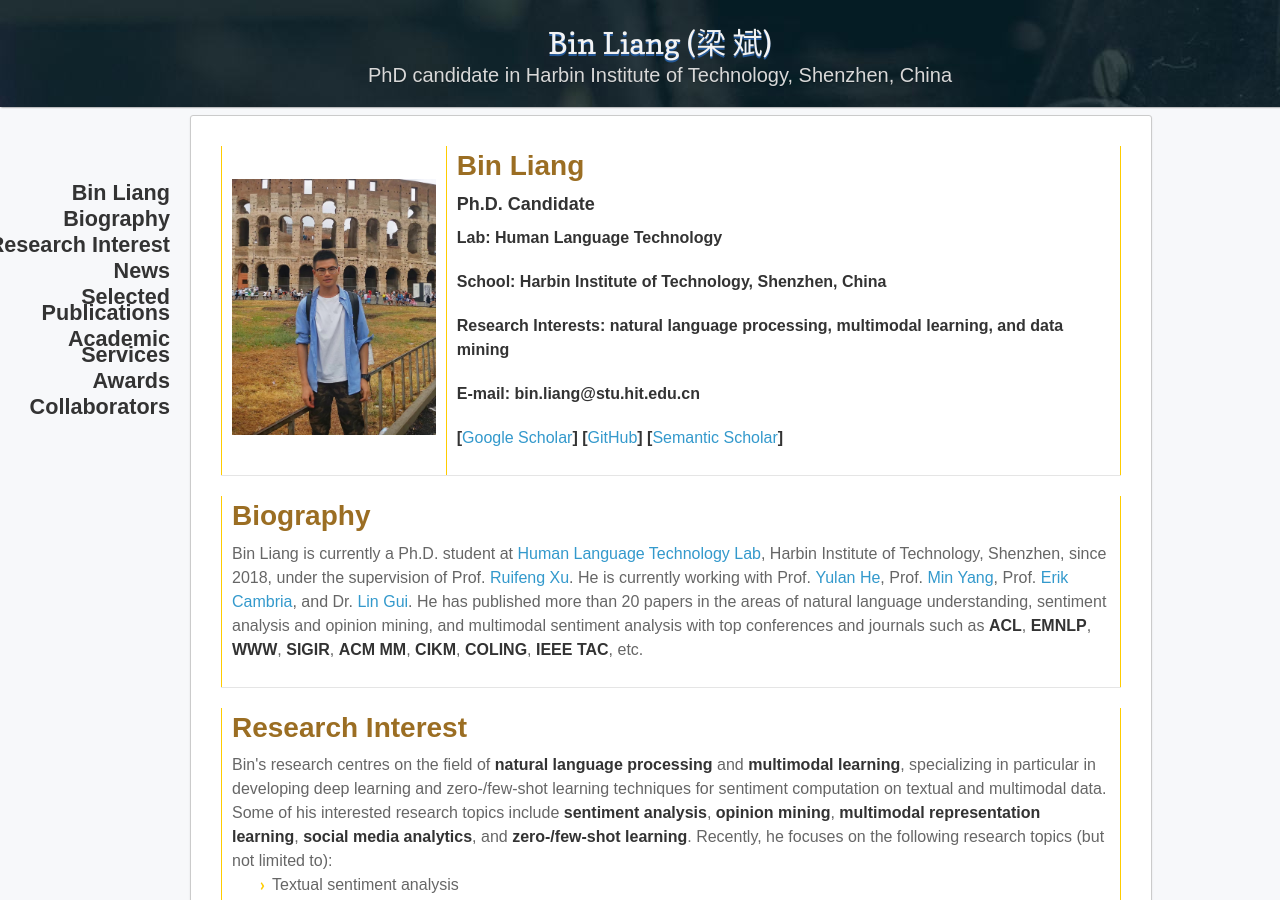
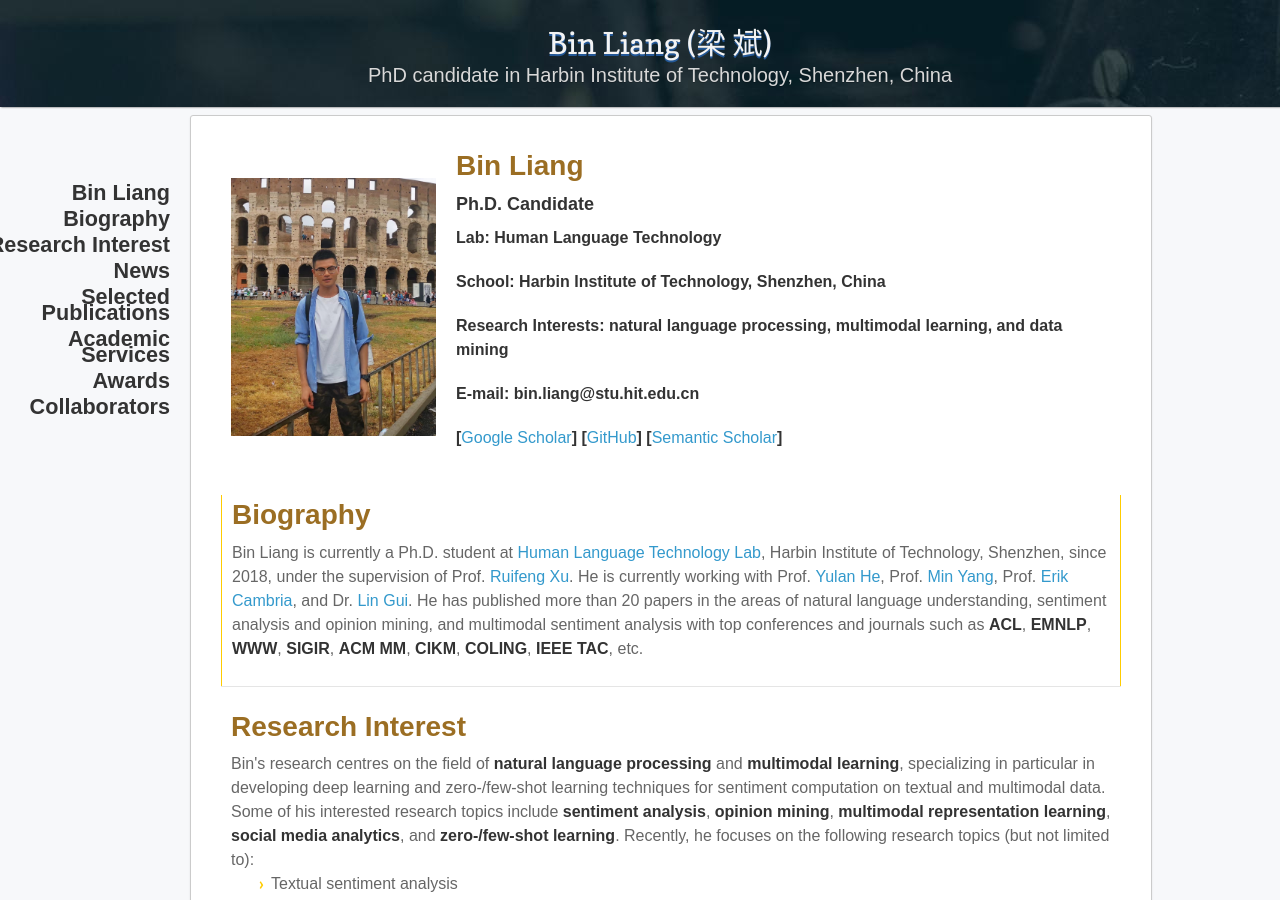
Before and after one commit to BinLiang-NLP/BinLiang-NLP.github.io, a Jekyll site: the page built from index.md, in a window 1280 px wide and 900 px high. Built offline with Jekyll 4.4.1, drawn with Linux system fonts in a browser that asks for light colours; nearby versions of some CDN libraries; our own code applies the rules of GitHub Pages for plain Markdown files.

Commit message:
Update index.md

```diff
--- a/index.md
+++ b/index.md
@@ -1,5 +1,5 @@
 
-<table border="0">
+<table class="imgtable">
   <tr>
     <td width="25%">
       <img src="/binliang-a.jpeg" width="100%">
@@ -28,7 +28,7 @@
 </table>
 
 
-<table border="0">
+<table class="imgtable">
   <tr>
     <td width="100%">
       <h1>Research Interest</h1>
```
